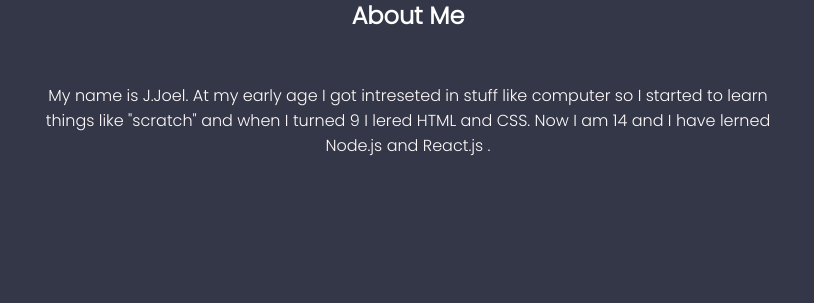
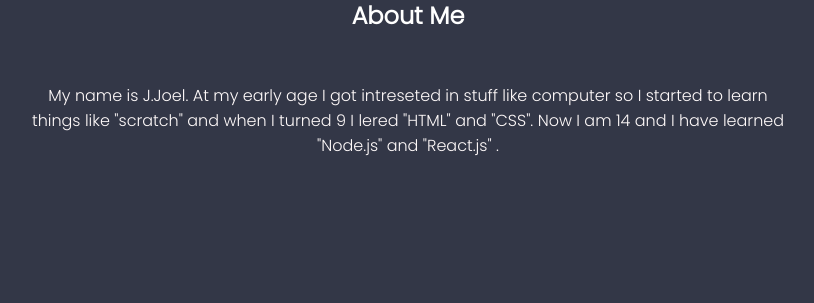
Before and after one commit to 18Joel/personal-website, a PHP site: page / in a window 1280 px wide. Shown: the part 1122-1425 px from the top of the page, without its empty margins (232-1046 px from the left). Run offline with PHP 8.4, Linux system fonts and the light colour scheme; some libraries are stand-ins or nearby versions.

Commit message:
First Commit

```diff
--- a/index.html
+++ b/index.html
@@ -55,8 +55,8 @@
 <section id="about-me" class="page-2">
   <div class="about-me"><h2>About Me</h2>
 <p data-aos="flip-up"data-aos-offset="150" >My name is J.Joel. At my early age I got intreseted in stuff like computer so I
-   started to learn things like "scratch" and when I turned 9 I lered HTML and CSS.
-    Now I am 14 and I have lerned Node.js and React.js . </p>
+   started to learn things like "scratch" and when I turned 9 I lered "HTML" and "CSS".
+    Now I am 14 and I have learned "Node.js" and "React.js" . </p>
   </div>
 </section>
 
--- a/style.css
+++ b/style.css
@@ -90,7 +90,7 @@ h1{
         content: 'a CODER';
     }
     59%{
-        content: 'a DESINER';
+        content: 'a DESIGNER';
     }
     20%{
         content: 'a YOUTUBER';
```
